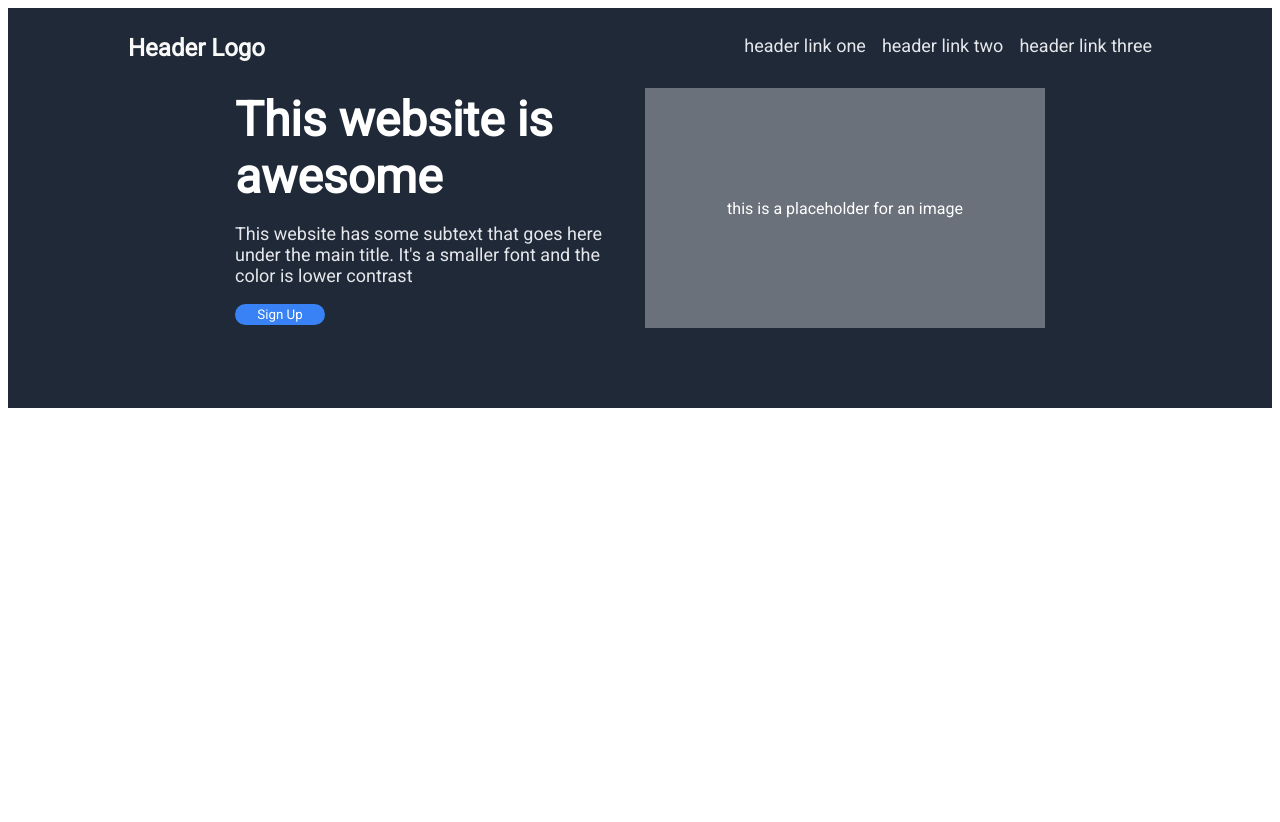
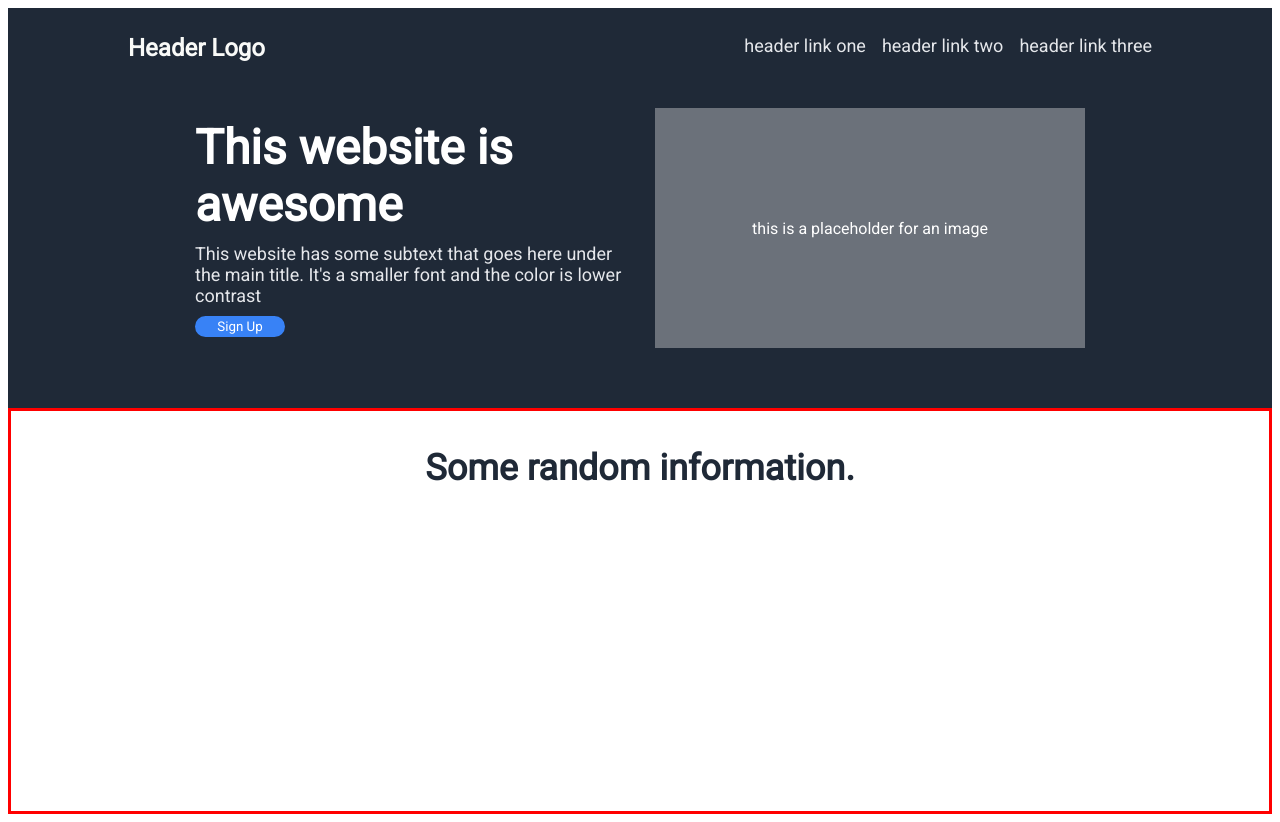
Before and after one commit to itspecific/odin-foundations-landing-page, a plain HTML site: page index.html in a window 1280 px wide. Before the commit the page ends 800 px from the top, so only its background shows below. Drawn offline with Linux system fonts and the light colour scheme.

Commit message:
Beginning work on second section

```diff
--- a/index.html
+++ b/index.html
@@ -28,5 +28,9 @@
             <div class="hcontent2"><p>this is a placeholder for an image</p></div>
         </div>
     </div>
+    <div class="section1">
+        <h3>Some random information.</h3> </div>
+        </div>
+    </div>
 </body>
 </html>
--- a/style.css
+++ b/style.css
@@ -13,25 +13,26 @@
     height: 70px;
     max-width: 1024px;
     margin: 0 auto;
+    padding-bottom: 20px;
 
 }
 .headercontainer2 {
     display: flex;
     justify-content: center;
-    gap: 10px;
+    gap: 30px;
 }
 
 .headercontainer2 .hcontent1{
     flex-grow: 0;
-    flex-shrink: 1;
-    flex-basis: 400px;
+    flex-shrink: 0;
+    flex-basis: 430px;
     height: 240px;
 }
 
 .headercontainer2 .hcontent2{
     flex-grow: 0;
     flex-shrink: 1;
-    flex-basis: 400px;
+    flex-basis: 430px;
     height: 240px;
     background-color: #6b717a;
 }
@@ -46,6 +47,8 @@
 .hcontent1 p {
     font-size: 18px;
     color: #E5E7Eb;
+    margin-top: 10px;
+    margin-bottom: 10px;
 }
 
 .hcontent2 {
@@ -82,3 +85,20 @@
     font-size: 48px;
     margin: 0;
 }
+
+.section1 {
+    display: flex;
+    height: 400px;
+    justify-content: center;
+    border: solid red;
+}
+
+.section1 h3 {
+    font-size: 36px;
+    font-weight: 900;
+    color: #1F2937;
+}
+
+.section1container {
+    display: flex;
+}
```
